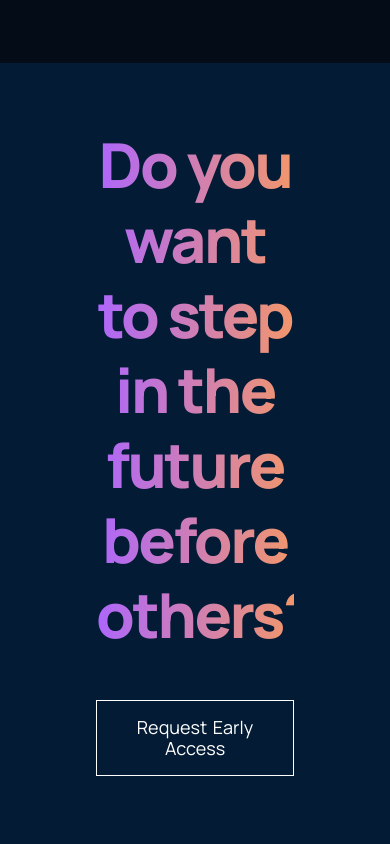
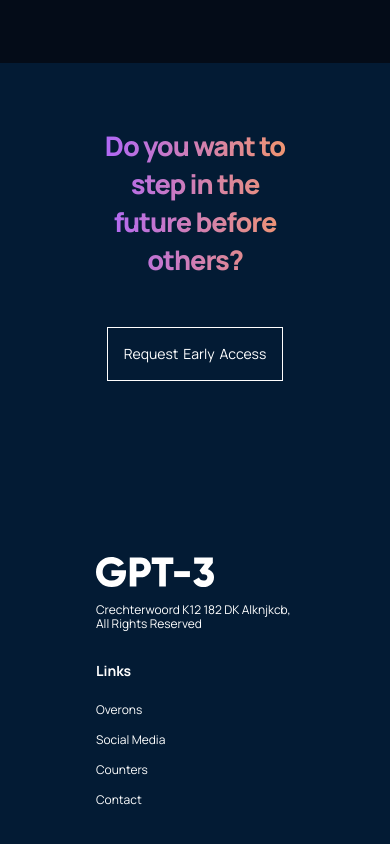
Before and after one commit to mknyambura/Modern-UI-UX-Website-with-React-JS, a React (Create React App) app: page / in a window 390 px wide. Shown: the part 9820-10664 px from the top of the page. Built offline with nearby package versions, Linux system fonts and the light colour scheme.

Commit message:
update commit

```diff
--- a/src/containers/footer/footer.css
+++ b/src/containers/footer/footer.css
@@ -98,3 +98,28 @@
     line-height: 14px;
     color: #fff;
 }
+@media screen and (max-width: 850px){
+    .footer-heading h1 {
+        font-size: 44px;
+        line-height: 50px;
+    }
+}
+@media screen and (max-width: 550px){
+    .footer-heading h1 {
+        font-size: 34px;
+        line-height: 42px;
+    }
+    .footer-links div {
+        margin: 1rem 0;
+    }
+    .footer-button p {
+        font-size: 14px;
+        line-height: 20px;
+    }
+}
+@media screen and (max-width: 550px){
+    .footer-heading h1 {
+        font-size: 27px;
+        line-height: 38px;
+    }
+}
--- a/src/containers/possibility/Possibility.jsx
+++ b/src/containers/possibility/Possibility.jsx
@@ -5,7 +5,7 @@
 
 function Possibility() {
   return (
-    <div className='possibility section-padding' id='possiility'>
+    <div className='possibility section-padding' id='possibility'>
       <div className="possibility-image">
         <img src={possibilityImage} alt="" />
       </div>
```
